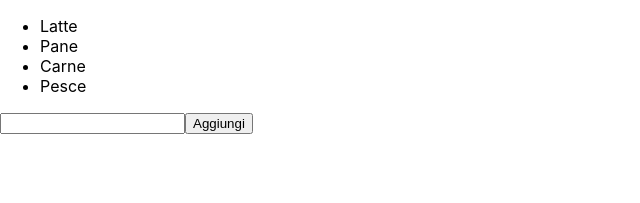
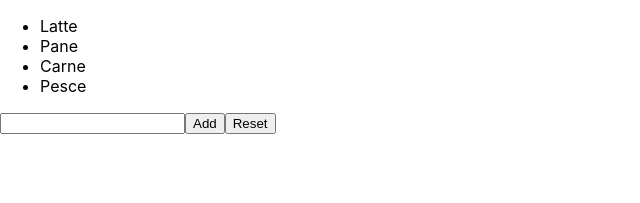
Before and after one commit to AlexGiaffreda/Esercizi-React, a React (Create React App) app in the folder my-app/: page / in a window 1280 px wide. Shown: the top 203 px of the page, without its empty margins (0-640 px from the left). Built offline with nearby package versions, Linux system fonts and the light colour scheme.

Commit message:
lists 4/5

```diff
--- a/my-app/src/TodoList.js
+++ b/my-app/src/TodoList.js
@@ -15,19 +15,25 @@ export default  class Todolist extends React.Component {
         })
     }
 
-    eventSaver = () => {
+    adder = () => {
         this.setState((state) => {
-            return { item: state.item.concat(this.state.addItems) }
+            return { item: state.item.concat(this.state.addItems),
+                addItems: ''
+            }
         })
     }
 
+    reset = () => {this.setState({item:[
+        'Latte', 'Pane', 'Carne', 'Pesce'
+    ]})}
 
     render() {
         return (
             <div>
                 <ul>{this.state.item.map((item, index) => (<li key={index}>{item}</li>))}</ul>
                 <input type="text" value={this.state.addItems} onChange={this.eventHandler} />
-                <button onClick={this.eventSaver}>Aggiungi</button>
+                <button onClick={this.adder}>Add</button>
+                <button onClick={this.reset}>Reset</button>
             </div>
         )
     }
```
